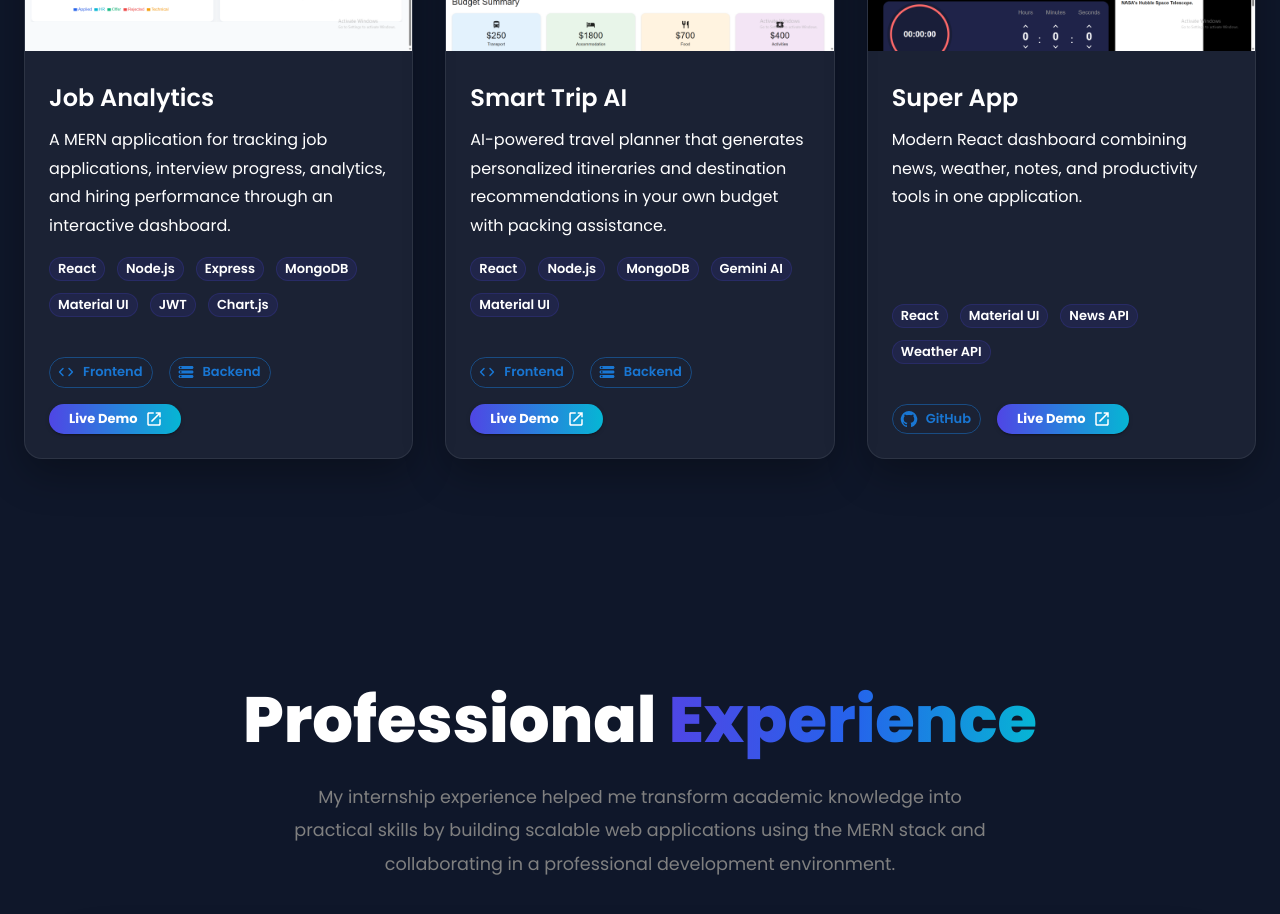
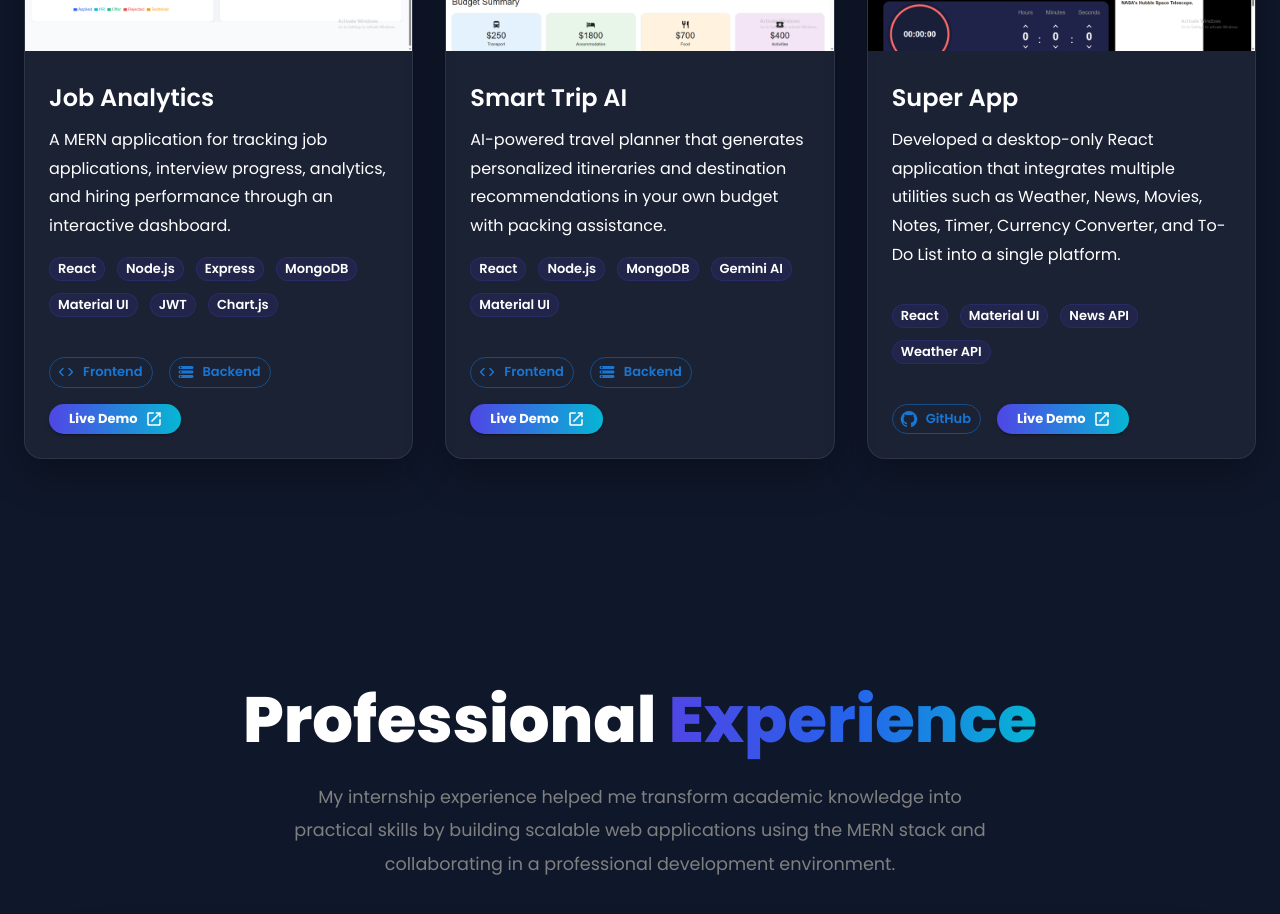
Before and after one commit to 12345-dd/portfolio, a React (Vite) app: page / in a window 1280 px wide. Shown: the part 4000-4914 px from the top of the page. Built offline with nearby package versions, Linux system fonts and the light colour scheme.

Commit message:
update project description

```diff
--- a/src/data/projects.js
+++ b/src/data/projects.js
@@ -87,7 +87,7 @@ const projects = [
     image: superApp,
 
     description:
-      "Modern React dashboard combining news, weather, notes, and productivity tools in one application.",
+      "Developed a desktop-only React application that integrates multiple utilities such as Weather, News, Movies, Notes, Timer, Currency Converter, and To-Do List into a single platform.",
 
     technologies: [
       "React",
```
